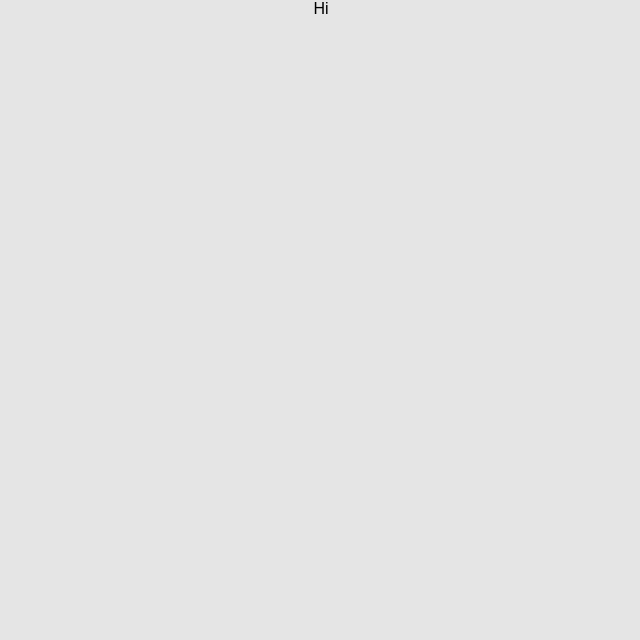
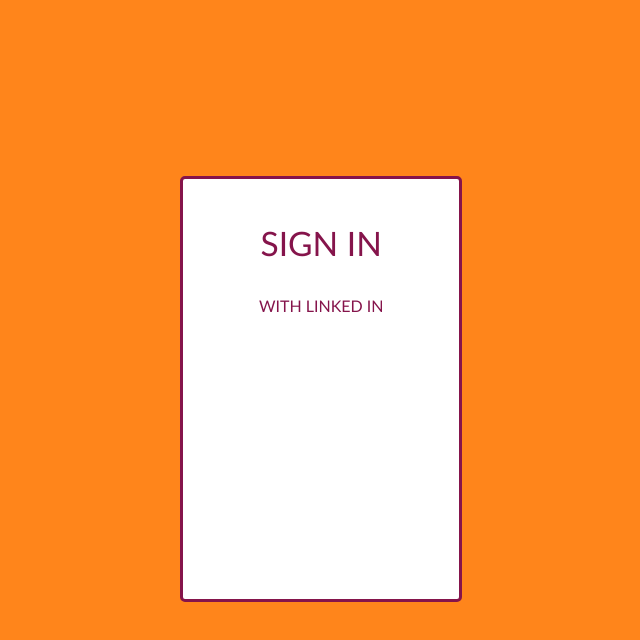
Before and after one commit to Niskarsh/signin-assignment-react, a React (Create React App) app: page / in a window 1280 px wide. Shown: the top 640 px of the page, without its empty margins (319-959 px from the left). Built offline with nearby package versions, Linux system fonts and the light colour scheme.

Commit message:
button left in fend

```diff
--- /dev/null
+++ b/config-overrides.js
@@ -0,0 +1,6 @@
+const { injectBabelPlugin } = require('react-app-rewired');
+
+  module.exports = function override(config, env) {
+    // config = injectBabelPlugin(['import', { libraryName: 'antd', libraryDirectory: 'es', style: 'css' }], config);
+    return config;
+  };
--- /dev/null
+++ b/src/containers/login/card/index.css
@@ -0,0 +1,29 @@
+.Card {
+    background-color: white;
+    border-radius: 5px;
+    border: 3px solid #85144b;
+    padding: 10px 10px 10px 10px;
+    border: 0px 0px 0px 0px;
+    width: 20%;
+    height: 50vh;
+    /* box-shadow: 10px 15px #A9A9A9; */
+    position: relative;
+    top : 22vh;
+    left: 39%;
+}
+
+.Card>p {
+    color : #85144b;
+    font-style: bold;
+    font-family: 'Gill Sans', 'Gill Sans MT', Calibri, 'Trebuchet MS', sans-serif;
+}
+
+#si {
+    font-size: 2.1em;
+    padding-bottom: 0px;
+
+}
+
+#wi {
+
+}
--- /dev/null
+++ b/src/containers/login/card/index.js
@@ -0,0 +1,11 @@
+import React from 'react'
+import './index.css'
+
+export const Card = () => {
+    return (
+        <div className="Card">
+            <p id="si">SIGN IN</p>
+            <p id="wi"> WITH LINKED IN</p>
+        </div>
+    )
+}
--- a/src/containers/login/index.js
+++ b/src/containers/login/index.js
@@ -1,5 +1,5 @@
 import React, { Component } from 'react'
-
+import { Card } from './card/index'
 
 export class Login extends Component {
 
@@ -15,6 +15,8 @@
     }
 
     render () {
-        return ("Hi")
+        return (
+            <Card />
+        )
     }
 }
--- a/src/index.css
+++ b/src/index.css
@@ -2,5 +2,6 @@
   margin: 0;
   padding: 0;
   font-family: sans-serif;
-  background-color: #E5E5E5
+  background-color: #FF851B
+  /* #C7BBC9 */
 }
--- a/src/routes/appRoutes.js
+++ b/src/routes/appRoutes.js
@@ -1,3 +1,4 @@
+import React from 'react'
 import { Switch, Route} from "react-router-dom"
 import { Login } from '../containers/login/index'
 import { Dashboard } from '../containers/dashboard/index'
```
Also changed, not shown: package.json (+6 -3 lines), 1 other file (tests, documents, lock files or other folders).
